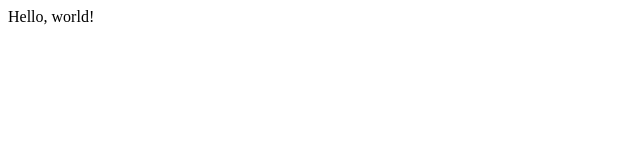
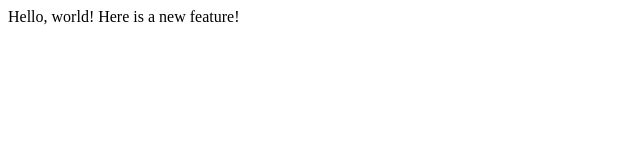
Before and after one commit to yeonhodev/cs50_web_lecture1, a plain HTML site: page index.html in a window 1280 px wide. Shown: the whole page, without its empty margins (0-640 px from the left). Drawn offline with Linux system fonts and the light colour scheme.

Commit message:
Added another line

```diff
--- a/index.html
+++ b/index.html
@@ -7,6 +7,7 @@
 
 <body>
   Hello, world!
+  Here is a new feature!
 </body>
 
 </html>
```
